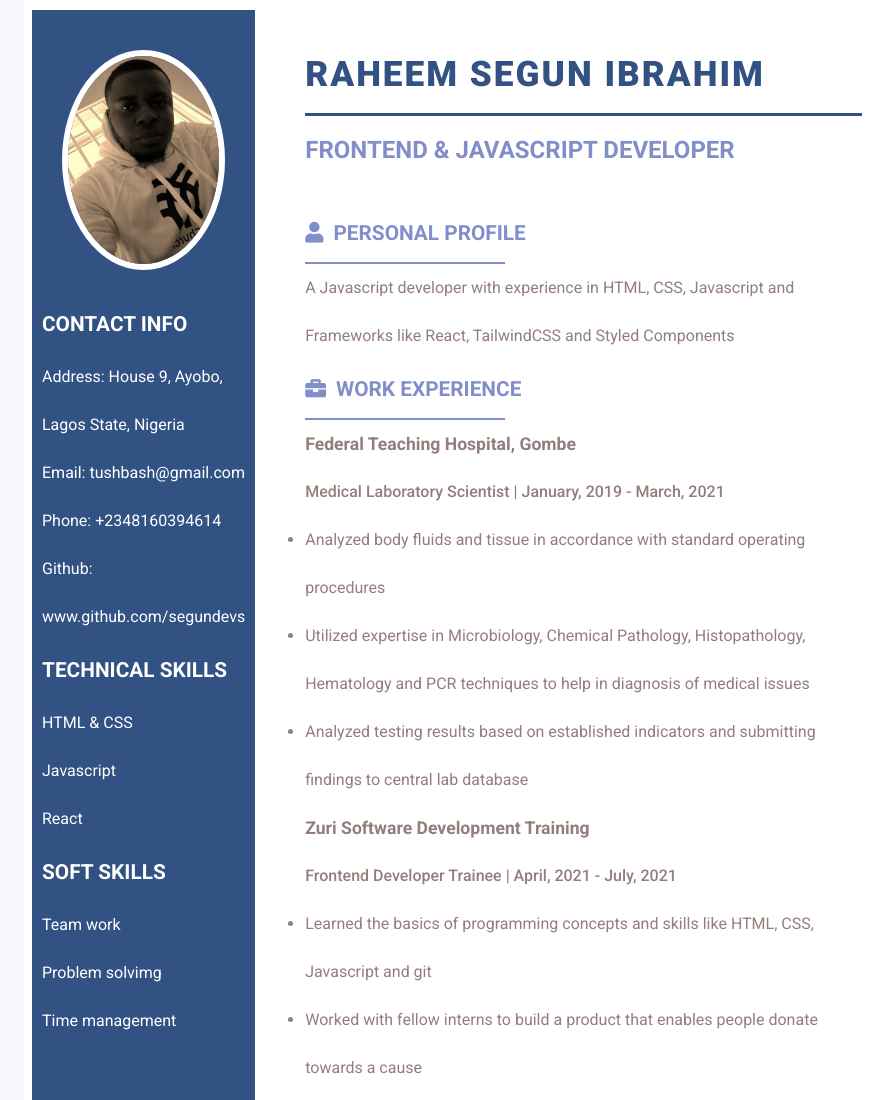
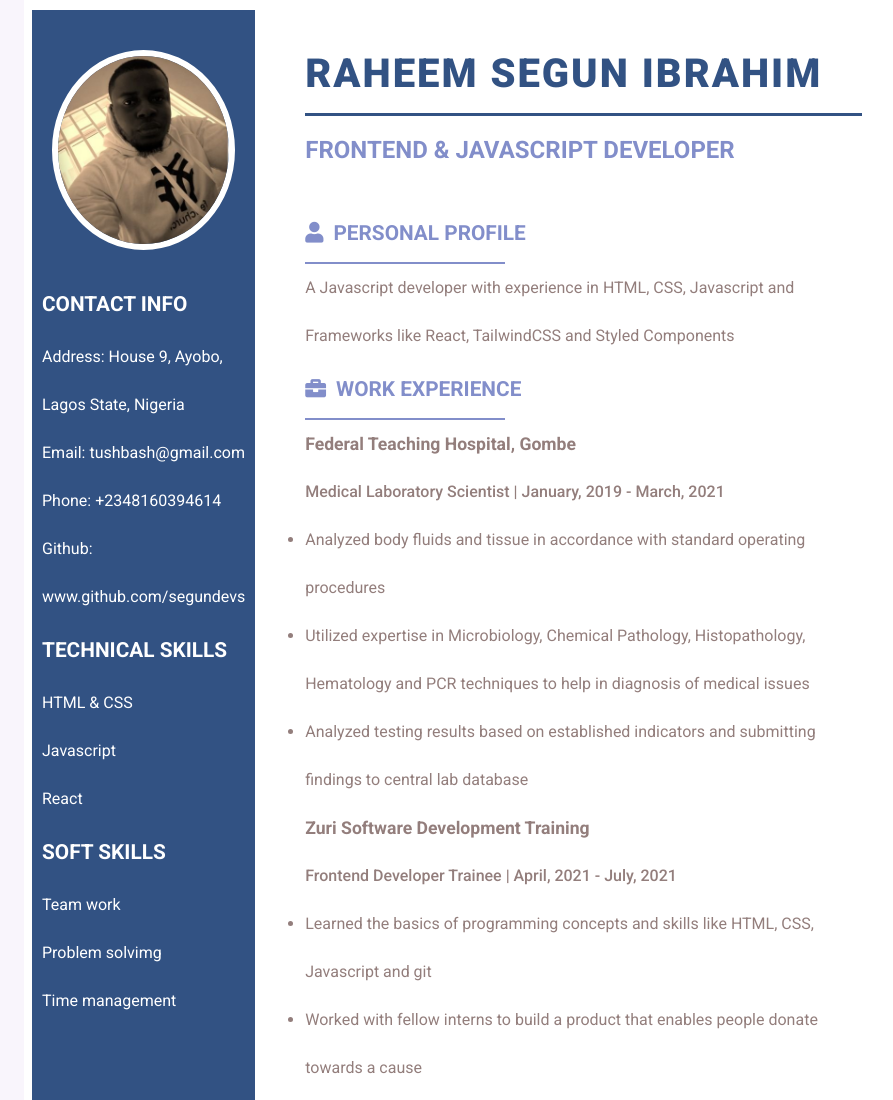
Before and after one commit to segundevs/hng-resume, a plain HTML site: page index.html in a window 1280 px wide. Shown: the top 1100 px of the page, without its empty margins (168-1061 px from the left). Drawn offline with Linux system fonts and the light colour scheme.

Commit message:
fixed image container

```diff
--- a/style.css
+++ b/style.css
@@ -6,7 +6,6 @@
   padding: 0;
 }
 
-/* color: #325283 */
 body {
   background-color: #f9f5fc;
   color: #937e7c;
@@ -31,8 +30,8 @@ body {
 }
 
 .image-container {
-  width: 80%;
-  height: 220px;
+  width: 90%;
+  height: 200px;
   margin: 30px auto;
 }
 
@@ -51,11 +50,6 @@ h3 {
   margin: 5px 0;
 }
 
-/* .contact h6,
-.soft-skills h6 {
-  font-size: 1.2rem;
-} */
-
 .right {
   padding: 20px 50px;
 }
@@ -67,7 +61,7 @@ h3 {
 h1 {
   text-transform: uppercase;
   color: #325283;
-  font-size: 2.2rem;
+  font-size: 2.5rem;
   font-weight: 900;
   letter-spacing: 2px;
 }
```
